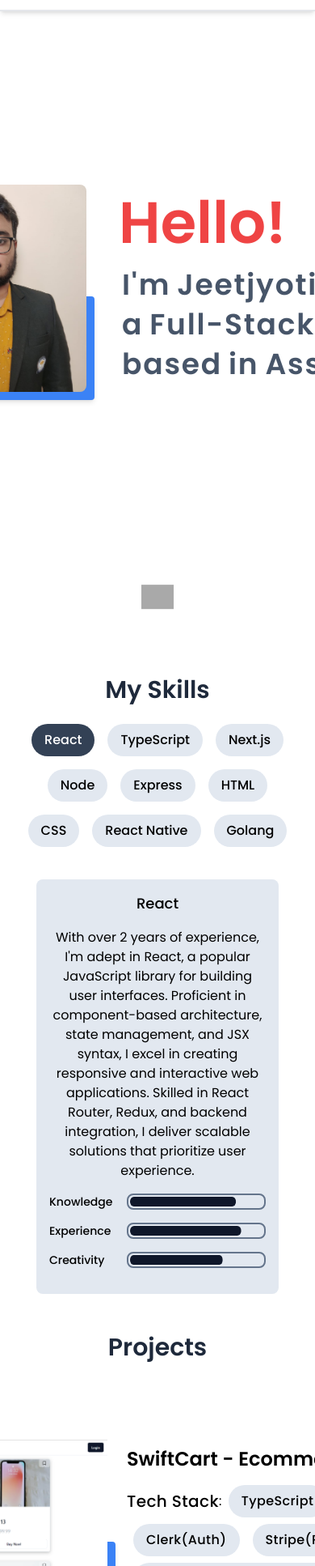
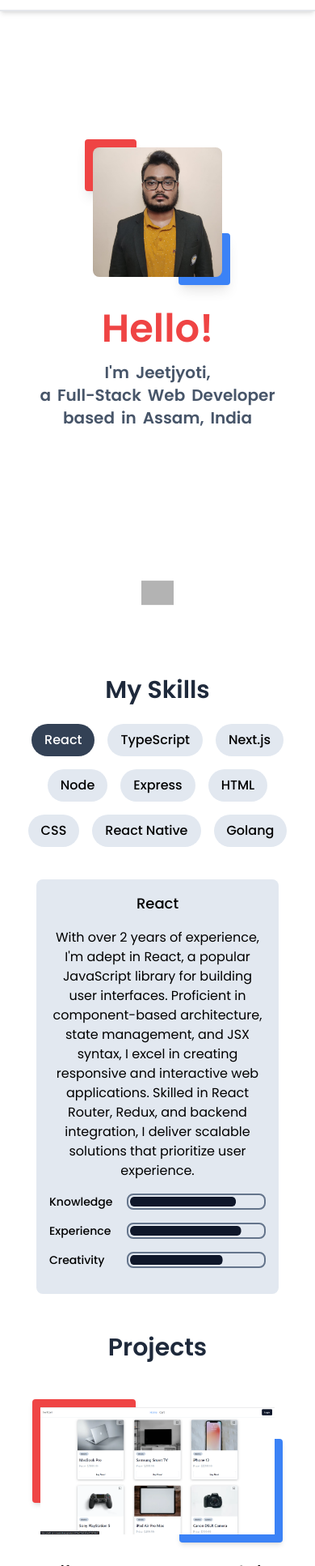
Before and after one commit to Jeetjyoti-Deka/Portfolio, a React (Vite) app: page / in a window 390 px wide. Shown: the part 66-2000 px from the top of the page at 81% size. Built offline with nearby package versions, Linux system fonts and the light colour scheme; grey boxes are pictures that could not be loaded.

Commit message:
Make the Project section responsive

```diff
--- a/src/components/Badge.jsx
+++ b/src/components/Badge.jsx
@@ -16,7 +16,7 @@ const Badge = ({ value, isActive = false }) => {
       whileHover={{
         scale: 1.1,
       }}
-      className={`bg-slate-200 poppins-medium mx-2 px-4 py-2 rounded-full cursor-pointer hover:text-white hover:bg-slate-700 transition-colors ${
+      className={`bg-slate-200 poppins-medium mx-2 px-4 py-2 rounded-full cursor-pointer hover:text-white hover:bg-slate-700 transition-colors whitespace-nowrap ${
         isActive && "text-white bg-slate-700"
       }`}
       onClick={() => {
--- a/src/components/Hero.jsx
+++ b/src/components/Hero.jsx
@@ -25,9 +25,9 @@ const Hero = () => {
       id="home"
       className="flex items-center justify-center w-full h-[100vh]"
     >
-      <div className="flex items-center gap-x-10 ml-52">
+      <div className="flex flex-col lg:flex-row items-center gap-x-10 sm:mt-32 lg:mt-0 lg:ml-52">
         <div className="flex items-center justify-center">
-          <div className="group w-64 h-64  rounded-[8px] relative z-10">
+          <div className="group w-40 sm:w-64 h-40 sm:h-64 mb-10 lg:mb-0 rounded-[8px] relative z-10">
             <motion.div
               initial={{
                 x: 0,
@@ -43,7 +43,7 @@ const Hero = () => {
                 delay: 1,
                 duration: 0.2,
               }}
-              className="w-32 h-32 absolute top-0 left-0 rounded-[4px] bg-red-500 -z-10 shadow-md"
+              className="w-16 sm:w-32 h-16 sm:h-32 absolute top-0 left-0 rounded-[4px] bg-red-500 -z-10 shadow-lg"
             ></motion.div>
             <motion.img
               initial={{
@@ -76,7 +76,7 @@ const Hero = () => {
                 delay: 1,
                 duration: 0.2,
               }}
-              className="w-32 h-32 absolute bottom-0 right-0 rounded-[4px] bg-blue-500 -z-10 shadow-md"
+              className="w-16 sm:w-32 h-16 sm:h-32 absolute bottom-0 right-0 rounded-[4px] bg-blue-500 -z-10 shadow-lg"
             ></motion.div>
           </div>
         </div>
@@ -90,7 +90,7 @@ const Hero = () => {
               transition={{
                 delay: 0.4,
               }}
-              className="text-7xl text-red-500 mb-4 poppins-semibold"
+              className="text-5xl sm:text-7xl text-center lg:text-left text-red-500 mb-4 poppins-semibold"
             >
               {"Hello!".split("").map((c, i) => (
                 <motion.span variants={item} key={i}>
@@ -102,7 +102,7 @@ const Hero = () => {
               variants={container}
               initial="hidden"
               animate="visible"
-              className="text-4xl text-slate-600 poppins-semibold tracking-wider leading-[49px]"
+              className="text-xl sm:text-4xl text-center lg:text-left text-slate-600 poppins-semibold sm:tracking-wider sm:leading-[49px]"
             >
               {"I'm Jeetjyoti,".split(" ").map((c, i) => (
                 <motion.span className="mx-1" variants={item} key={i}>
--- a/src/components/Project.jsx
+++ b/src/components/Project.jsx
@@ -19,9 +19,9 @@ const Project = ({ project }) => {
         scale: scaleProgress,
       }}
       ref={ref}
-      className="flex gap-x-6 items-start justify-center py-4 px-6 rounded-[4px] my-10 relative"
+      className="flex flex-col lg:flex-row gap-x-6 items-center lg:items-start justify-center py-4 px-6 rounded-[4px] lg:my-10 relative"
     >
-      <div className="w-[450px] relative">
+      <div className="w-[290px] sm:w-[350px] md:w-[450px] relative mb-6 lg:mb-0">
         <motion.div
           initial={{
             x: 0,
@@ -62,9 +62,11 @@ const Project = ({ project }) => {
           className="w-32 h-32 absolute bottom-0 right-0 rounded-[4px] bg-blue-500 -z-10 shadow-md"
         ></motion.div>
       </div>
-      <div className="">
-        <h2 className="poppins-semibold text-2xl mt-2">{project?.name}</h2>
-        <p className="poppins-regular w-[550px] mt-4 tracking-wide flex items-center justify-start flex-wrap gap-y-2">
+      <div className="flex flex-col items-center lg:items-start">
+        <h2 className="poppins-semibold text-lg sm:text-2xl mt-2">
+          {project?.name}
+        </h2>
+        <p className="poppins-regular md:w-[550px] mt-4 tracking-wide flex items-center justify-center lg:justify-start flex-wrap gap-y-2">
           <p className="poppins-medium text-xl">Tech Stack</p>:
           {project?.tech_stack?.map((item, i) => (
             <Badge value={item} key={i} />
```
